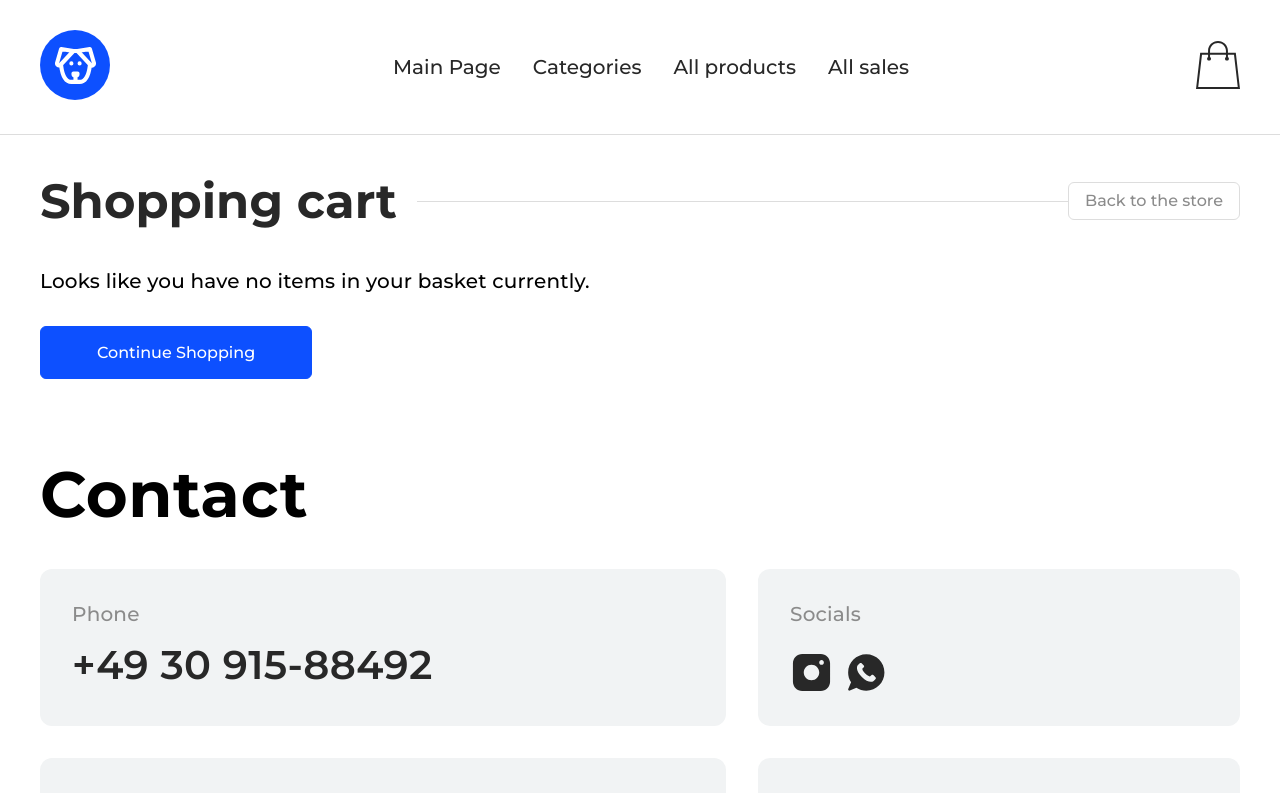
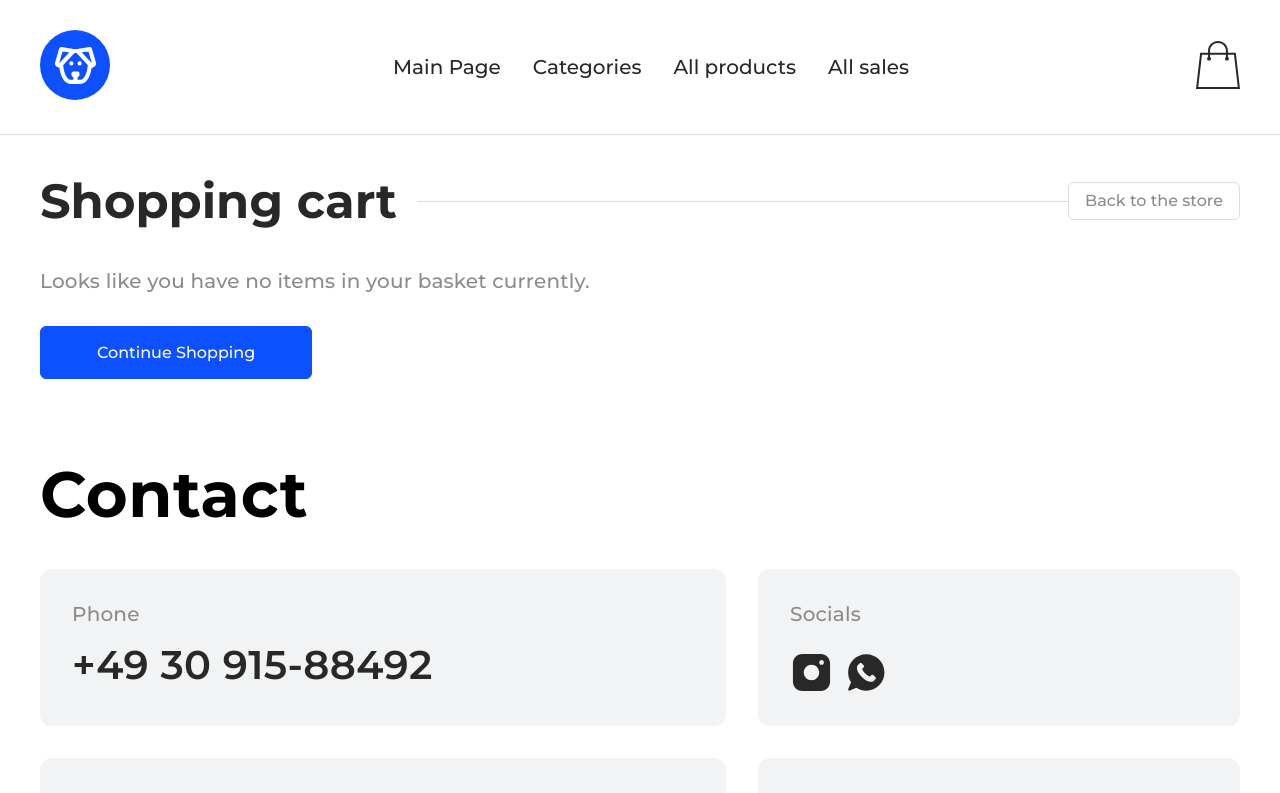
Before and after one commit to dimovdmitrii/petshop-project, a React (Vite) app: page /basket in a window 1280 px wide. Shown: the top 793 px of the page. Built offline with nearby package versions, Linux system fonts and the light colour scheme; a web font is replaced by a local one.

Commit message:
refactoring Basket completed

```diff
--- a/src/pages/basket/index.jsx
+++ b/src/pages/basket/index.jsx
@@ -26,53 +26,22 @@ const Basket = () => {
     return () => window.removeEventListener('resize', handleResize);
   }, []);
 
-  const getResponsiveStyles = () => {
-    if (windowWidth <= 1000) {
-      return {
-        orderTitle: { fontSize: '24px' },
-        itemsCount: { fontSize: '24px' },
-        totalLabel: { fontSize: '24px' },
-        totalAmount: { fontSize: '24px' }
-      };
-    } else if (windowWidth <= 1100) {
-      return {
-        orderTitle: { fontSize: '26px' },
-        itemsCount: { fontSize: '26px' },
-        totalLabel: { fontSize: '26px' },
-        totalAmount: { fontSize: '26px' }
-      };
-    } else if (windowWidth <= 1300) {
-      return {
-        orderTitle: { fontSize: '28px' },
-        itemsCount: { fontSize: '28px' },
-        totalLabel: { fontSize: '28px' },
-        totalAmount: { fontSize: '28px' }
-      };
-    } else if (windowWidth <= 1320) {
-      return {
-        orderTitle: { fontSize: '30px' },
-        itemsCount: { fontSize: '30px' },
-        totalLabel: { fontSize: '30px' },
-        totalAmount: { fontSize: '30px' }
-      };
-    } else if (windowWidth <= 1439) {
-      return {
-        orderTitle: { fontSize: '32px' },
-        itemsCount: { fontSize: '32px' },
-        totalLabel: { fontSize: '32px' },
-        totalAmount: { fontSize: '32px' }
-      };
-    } else {
-      return {
-        orderTitle: { fontSize: '40px' },
-        itemsCount: { fontSize: '40px' },
-        totalLabel: { fontSize: '40px' },
-        totalAmount: { fontSize: '64px' }
-      };
-    }
+  // Simple responsive font sizes
+  const getFontSize = (base) => {
+    if (windowWidth <= 1000) return base * 0.6;
+    if (windowWidth <= 1100) return base * 0.65;
+    if (windowWidth <= 1300) return base * 0.7;
+    if (windowWidth <= 1320) return base * 0.75;
+    if (windowWidth <= 1439) return base * 0.8;
+    return base;
   };
 
-  const responsiveStyles = getResponsiveStyles();
+  const fontSize = {
+    orderTitle: getFontSize(40),
+    itemsCount: getFontSize(24),
+    totalLabel: getFontSize(24),
+    totalAmount: windowWidth > 1439 ? 64 : getFontSize(40)
+  };
 
   const {
     register,
@@ -129,12 +98,12 @@ const Basket = () => {
 
         <div className={styles.emptyCart}>
           <Typography sx={{
-    fontFamily: 'Montserrat, sans-serif',
-    fontSize: 20,
-    fontStyle: 'normal',
-    fontWeight: 500,
-    lineHeight: '130%',
-  }}>Looks like you have no items in your basket currently.</Typography>
+            fontFamily: 'Montserrat, sans-serif',
+            fontSize: 20,
+            fontWeight: 500,
+            lineHeight: '130%',
+            color: '#8B8B8B'
+          }}>Looks like you have no items in your basket currently.</Typography>
           <Link to="/categories" className={styles.shopBtn}>
             Continue Shopping
           </Link>
@@ -162,8 +131,7 @@ const Basket = () => {
         <div className={styles.orderDetails}>
           <h3 style={{
             fontFamily: 'Montserrat, sans-serif',
-            fontSize: responsiveStyles.orderTitle.fontSize,
-            fontStyle: 'normal',
+            fontSize: `${fontSize.orderTitle}px`,
             fontWeight: 700,
             lineHeight: '110%',
             color: '#282828',
@@ -174,8 +142,7 @@ const Basket = () => {
             <p style={{
               color: '#8B8B8B',
               fontFamily: 'Montserrat, sans-serif',
-              fontSize: responsiveStyles.itemsCount.fontSize,
-              fontStyle: 'normal',
+              fontSize: `${fontSize.itemsCount}px`,
               fontWeight: 500,
               lineHeight: '130%',
               margin: 0
@@ -184,8 +151,7 @@ const Basket = () => {
               <p style={{
                 color: '#8B8B8B',
                 fontFamily: 'Montserrat, sans-serif',
-                fontSize: responsiveStyles.totalLabel.fontSize,
-                fontStyle: 'normal',
+                fontSize: `${fontSize.totalLabel}px`,
                 fontWeight: 500,
                 lineHeight: '130%',
                 margin: 0
@@ -193,8 +159,7 @@ const Basket = () => {
               <p style={{
                 color: '#282828',
                 fontFamily: 'Montserrat, sans-serif',
-                fontSize: responsiveStyles.totalAmount.fontSize,
-                fontStyle: 'normal',
+                fontSize: `${fontSize.totalAmount}px`,
                 fontWeight: 700,
                 lineHeight: '110%',
                 margin: 0
@@ -241,24 +206,14 @@ const Basket = () => {
                 height: '58px',
                 backgroundColor: '#0D50FF',
                 color: '#FFF',
-                border: 'none',
                 borderRadius: '6px',
                 fontFamily: 'Montserrat, sans-serif',
                 fontSize: '16px',
                 fontWeight: 600,
                 textTransform: 'none',
-                cursor: 'pointer',
-                transition: 'all 0.3s ease',
                 marginTop: 'auto',
-                '&:hover': {
-                  backgroundColor: '#0a3dcc',
-                  color: '#FFF'
-                },
-                '&:disabled': {
-                  backgroundColor: '#8B8B8B',
-                  color: '#FFF',
-                  cursor: 'not-allowed'
-                }
+                '&:hover': { backgroundColor: '#0a3dcc' },
+                '&:disabled': { backgroundColor: '#8B8B8B', cursor: 'not-allowed' }
               }}
             >
               {isSubmitting ? 'Processing...' : 'Order'}
--- a/src/pages/basket/styles.module.css
+++ b/src/pages/basket/styles.module.css
@@ -1,3 +1,11 @@
+/* CSS Variables for basket page */
+:root {
+  --basket-title-size: 64px;
+  --basket-order-width: 548px;
+  --basket-order-height: 600px;
+  --basket-order-padding: 32px;
+}
+
 .container {
   max-width: var(--container-max-width);
   margin: 0 auto;
@@ -24,8 +32,8 @@
 }
 
 .title {
-  font-family: Montserrat;
-  font-size: 64px;
+  font-family: var(--font-family);
+  font-size: var(--basket-title-size);
   font-style: normal;
   font-weight: 700;
   line-height: 110%;
@@ -69,64 +77,26 @@
   align-items: start;
 }
 
+/* Responsive styles - simplified */
 @media (max-width: 1439px) and (min-width: 1201px) {
-  .orderDetails {
-    width: 500px !important;
-    height: 550px;
-    padding: 28px;
+  .orderDetails { width: 500px !important; height: 550px; padding: 28px; }
+  .title { font-size: 56px; }
 }
-
-  .title {
-    font-size: 56px;
+@media (max-width: 1320px) and (min-width: 1201px) {
+  .orderDetails { width: 450px !important; height: 540px; padding: 26px; }
+  .title { font-size: 52px; }
 }
+@media (max-width: 1300px) and (min-width: 1201px) {
+  .orderDetails { width: 480px !important; height: 520px; padding: 24px; }
+  .title { font-size: 48px; }
 }
-
-@media (max-width: 1320px) and (min-width: 1201px) {
-  .orderDetails {
-    width: 450px !important;
-    height: 540px;
-    padding: 26px;
+@media (max-width: 1100px) and (min-width: 1201px) {
+  .orderDetails { width: 420px !important; height: 500px; padding: 20px; }
+  .title { font-size: 44px; }
 }
-
-  .title {
-    font-size: 52px;
-  }
-}
-
-@media (max-width: 1300px) and (min-width: 1201px) {
-  .orderDetails {
-    width: 480px !important;
-    height: 520px;
-    padding: 24px;
-  }
-
-  .title {
-    font-size: 48px;
-  }
-}
-
-@media (max-width: 1100px) and (min-width: 1201px) {
-  .orderDetails {
-    width: 420px !important;
-    height: 500px;
-    padding: 20px;
-  }
-
-  .title {
-    font-size: 44px;
-  }
-}
-
 @media (max-width: 1000px) and (min-width: 1201px) {
-  .orderDetails {
-    width: 380px !important;
-    height: 480px;
-    padding: 18px;
-  }
-
-  .title {
-    font-size: 40px;
-  }
+  .orderDetails { width: 380px !important; height: 480px; padding: 18px; }
+  .title { font-size: 40px; }
 }
 
 .cartItems {
@@ -165,12 +135,12 @@
 }
 
 .orderDetails {
-  width: 548px;
+  width: var(--basket-order-width);
   max-width: 100%;
   height: 582px;
   background-color: #F1F3F4;
   border-radius: var(--border-radius-large);
-  padding: 32px;
+  padding: var(--basket-order-padding);
   display: flex;
   flex-direction: column;
   gap: var(--spacing-lg);
@@ -240,31 +210,6 @@
 }
 
 
-.orderButton {
-  width: 100%;
-  height: 58px;
-  background-color: var(--color-blue);
-  color: var(--color-white);
-  border: none;
-  border-radius: var(--border-radius);
-  font-family: var(--font-family);
-  font-size: var(--font-size-body);
-  font-weight: 600;
-  cursor: pointer;
-  transition: all 0.3s ease;
-  margin-top: auto;
-}
-
-.orderButton:hover {
-  background-color: #0a3dcc;
-  color: var(--color-white);
-}
-
-.orderButton:disabled {
-  background-color: var(--color-secondary);
-  color: var(--color-white);
-  cursor: not-allowed;
-}
 
 .modalOverlay {
   position: fixed;
@@ -306,20 +251,6 @@
   margin: 0;
 }
 
-.modalButton {
-  background-color: var(--color-blue);
-  color: var(--color-white);
-  border: none;
-  border-radius: var(--border-radius);
-  padding: var(--spacing-sm) var(--spacing-lg);
-  font-family: var(--font-family);
-  font-size: var(--font-size-body);
-  font-weight: 500;
-  cursor: pointer;
-  transition: all 0.3s ease;
-  width: fit-content;
-  margin: 0 auto;
-}
 .closeButton {
   position: absolute;
   top: 32px;
@@ -337,71 +268,22 @@
   height: 44px;
 }
 
-.modalButton:hover {
-  background-color: #0a3dcc;
-}
-
 @media (max-width: 1200px) {
-  .mainContent {
-    grid-template-columns: 1fr;
-    gap: 32px;
-  }
-
-  .orderDetails {
-    width: 100%;
-    max-width: 548px;
-    margin: 0 auto;
-  }
-}
-
-@media (max-width: 1200px) and (min-width: 901px) {
-  .cartItems {
-    display: flex;
-    flex-direction: column;
-    align-items: center;
-    gap: 16px;
-  }
+  .mainContent { grid-template-columns: 1fr; gap: 32px; }
+  .orderDetails { width: 100%; max-width: 548px; margin: 0 auto; }
+  .cartItems { display: flex; flex-direction: column; align-items: center; gap: 16px; }
 }
 
 @media (max-width: 768px) {
-  .container {
-    padding: var(--container-padding-mobile);
+  .container { padding: var(--container-padding-mobile); }
+  .header { flex-direction: column; align-items: flex-start; gap: var(--spacing-sm); margin-bottom: var(--spacing-lg); }
+  .header::after { display: none; }
+  .title { padding-right: 0; font-size: 32px; }
+  .orderDetails { padding: var(--spacing-lg); }
+  .orderTitle { font-size: 24px; }
+  .totalAmount { font-size: 28px; }
 }
-
-  .header {
-    flex-direction: column;
-    align-items: flex-start;
-    gap: var(--spacing-sm);
-    margin-bottom: var(--spacing-lg);
+@media (max-width: 900px) {
+  .closeButton { top: 10px; right: 10px; }
+  .closeIcon { width: 24px; height: 24px; }
 }
-
-  .header::after {
-    display: none;
-  }
-
-  .title {
-    padding-right: 0;
-    font-size: 32px;
-  }
-
-  .orderDetails {
-    padding: var(--spacing-lg);
-  }
-
-  .orderTitle {
-    font-size: 24px;
-  }
-
-  .totalAmount {
-    font-size: 28px;
-  }
-}
-@media (max-width: 900px) {     .closeButton {
-      top: 10px;
-      right: 10px;
-    }
-    .closeIcon {
-        width: 24px;
-        height: 24px;
-      }
-  }
```
Lines whose indentation alone changed are shown as unchanged.
